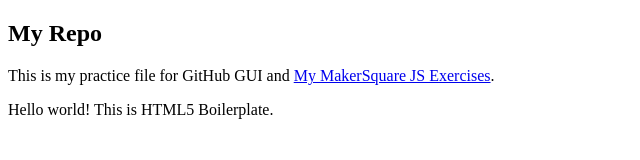
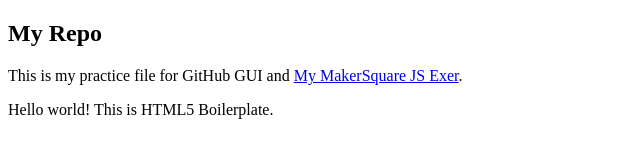
Before and after one commit to honeyjive/gitGUI, a plain HTML site: page index.html in a window 1280 px wide. Shown: the full height of the page, 0-640 px from the left. Drawn offline with nearby package versions, Linux system fonts and the light colour scheme.

Commit message:
intentional misspell

```diff
--- a/index.html
+++ b/index.html
@@ -19,7 +19,7 @@
 
 		<div>
 		    <h2>My Repo</h2>
-		    <p>This is my practice file for GitHub GUI and <a href="http://honeyjive.github.io/gitGUI" title="Link to my first gh-pages">My MakerSquare JS Exercises<a>.</p>
+		    <p>This is my practice file for GitHub GUI and <a href="http://honeyjive.github.io/gitGUI" title="Link to my first gh-pages">My MakerSquare JS Exer<a>.</p>
 		</div>
 
         <!-- Add your site or application content here -->
```
